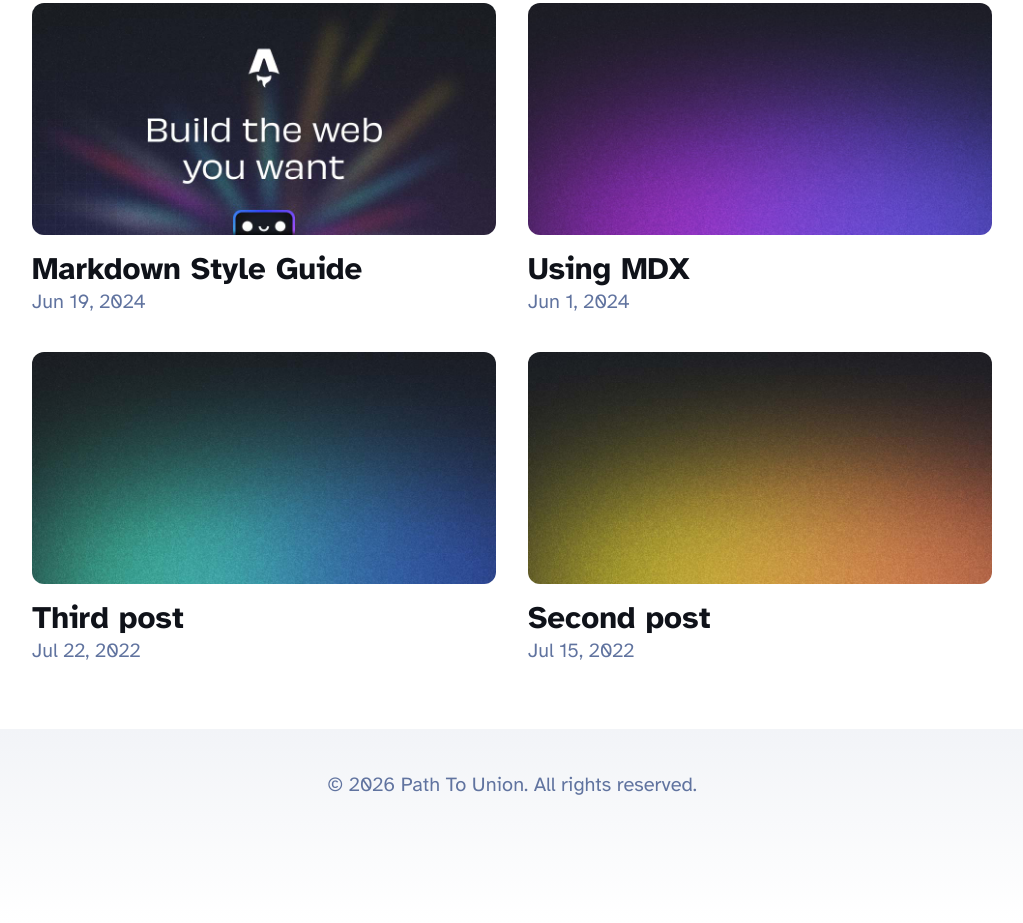
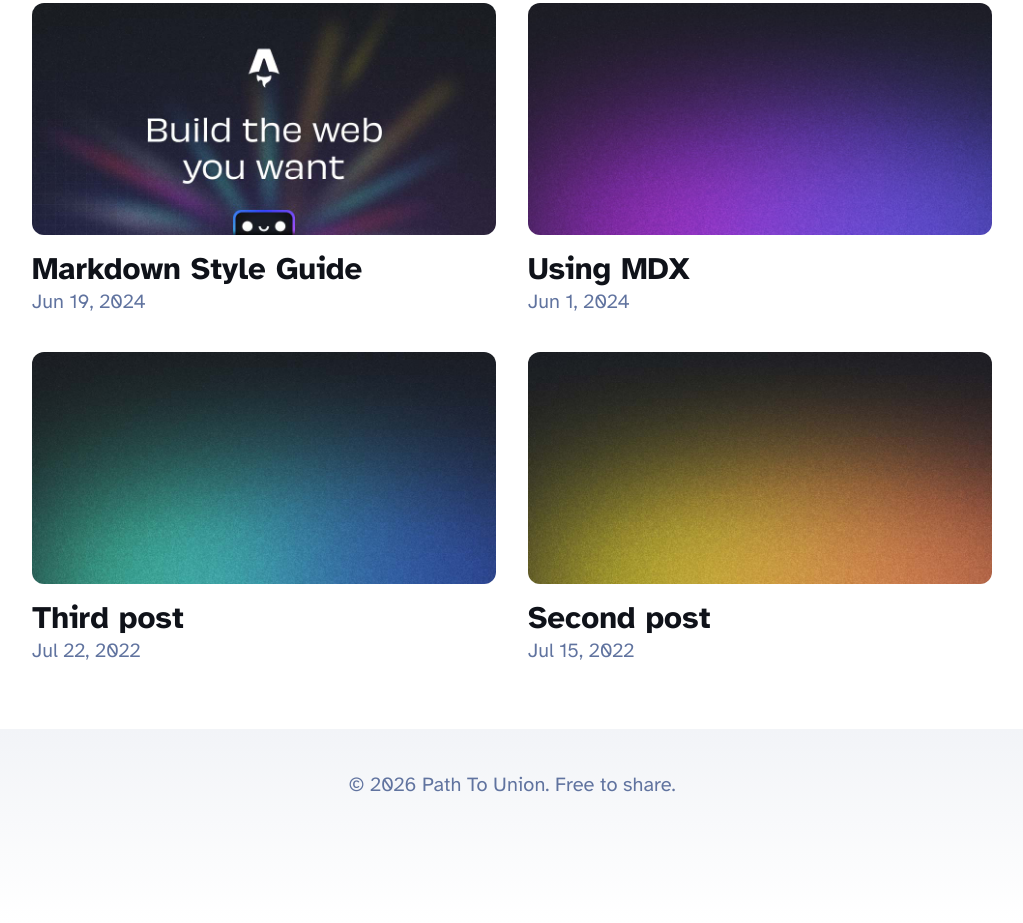
Before and after one commit to pathtounion/astro-blog-starter-template, an Astro site: page /blog in a window 1280 px wide. Shown: the part 755-1678 px from the top of the page, without its empty margins (128-1151 px from the left). Built offline with nearby package versions, Linux system fonts and the light colour scheme; Astro itself is replaced by a stand-in of ours.

Commit message:
Free to share

```diff
--- a/src/components/Footer.astro
+++ b/src/components/Footer.astro
@@ -3,7 +3,7 @@ const today = new Date();
 ---
 
 <footer>
-	&copy; {today.getFullYear()} Path To Union. All rights reserved.
+	&copy; {today.getFullYear()} Path To Union. Free to share.
 </footer>
 <style>
 	footer {
```
